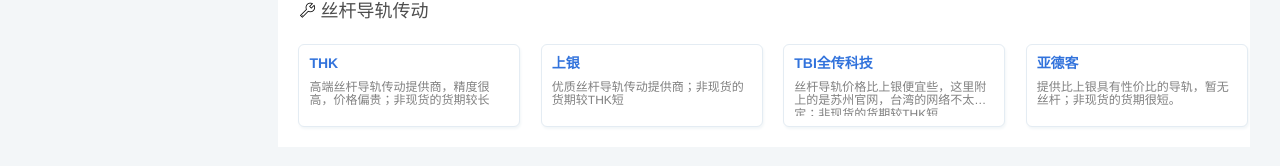
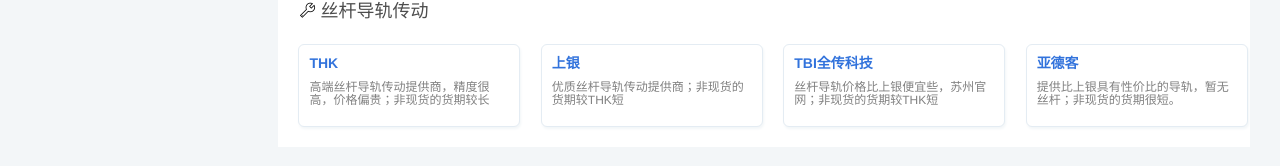
Before and after one commit to university666/university666.github.io, a plain HTML site: page index.html in a window 1280 px wide. Shown: the part 1315-1481 px from the top of the page. Drawn offline with nearby package versions, Linux system fonts and the light colour scheme; a script that the page names is missing.

Commit message:
Update index.html

```diff
--- a/index.html
+++ b/index.html
@@ -318,7 +318,7 @@
 						<a target="_blank" href="https://www.tbimotion.cn/">
                             <div class="item">
                                 <div class="no-logo">TBI全传科技</div>
-								<div class="desc">丝杆导轨价格比上银便宜些，这里附上的是苏州官网，台湾的网络不太稳定；非现货的货期较THK短</div>
+								<div class="desc">丝杆导轨价格比上银便宜些，苏州官网；非现货的货期较THK短</div>
                             </div>
                         </a>
 
```
